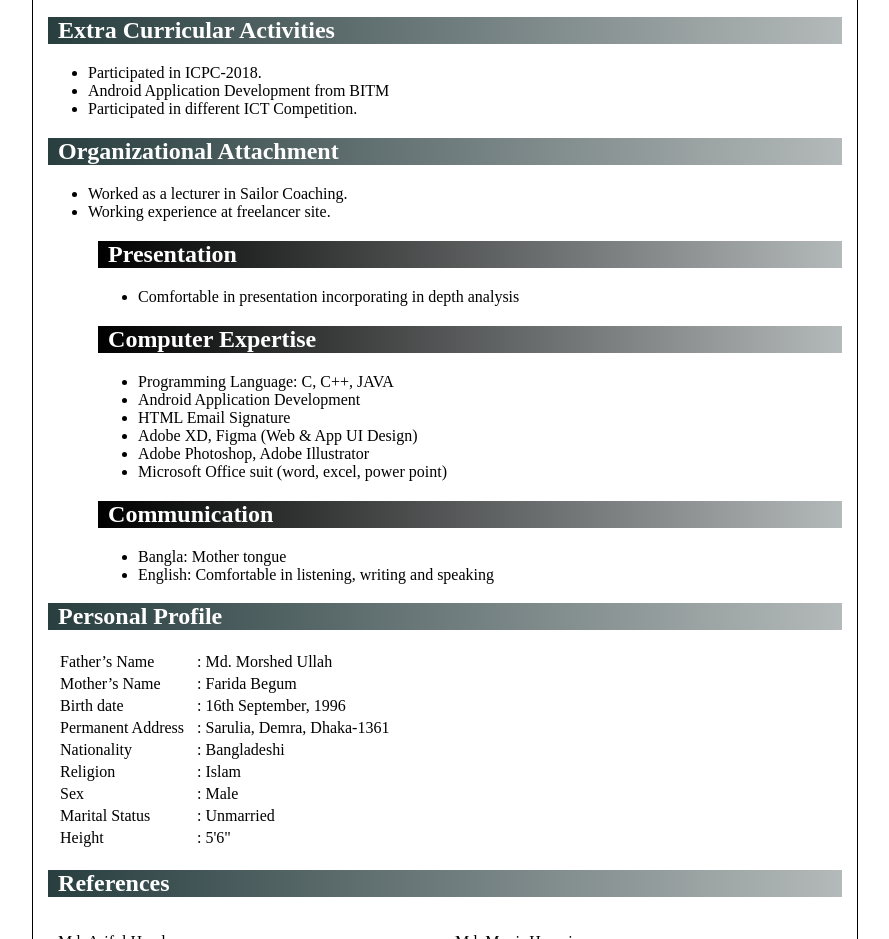
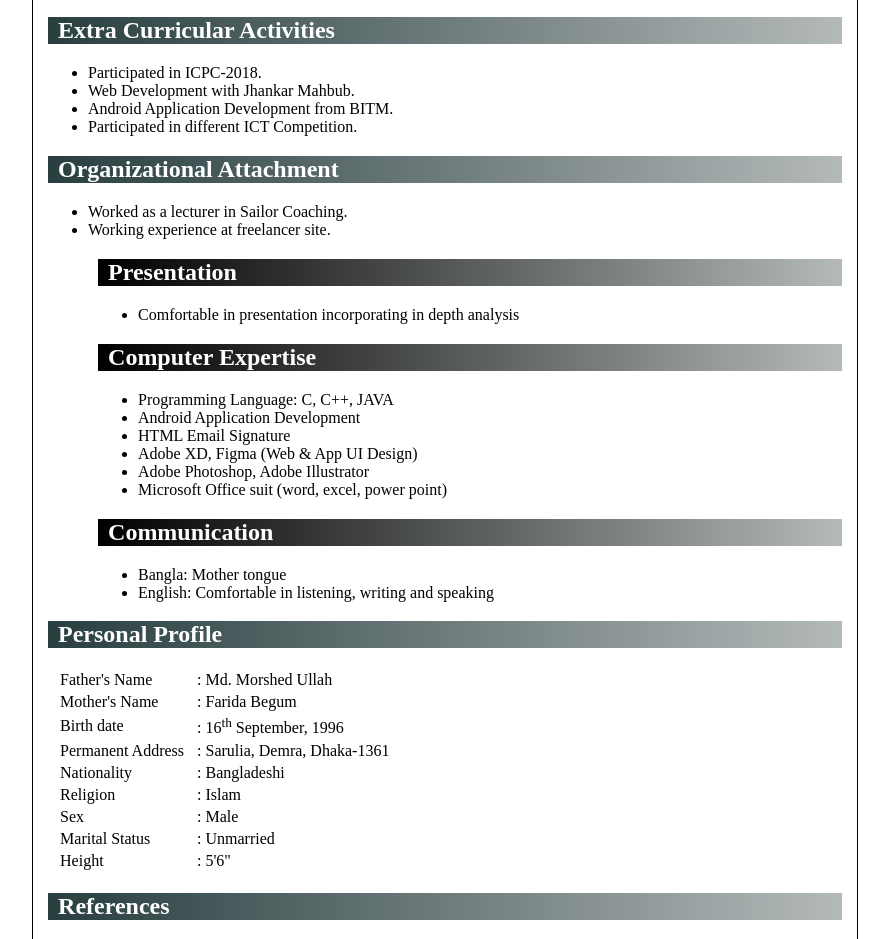
Before and after one commit to MoniruzzamanBappy/resume, a plain HTML site: page index.html in a window 1280 px wide. Shown: the part 622-1561 px from the top of the page, without its empty margins (195-1084 px from the left). Drawn offline with Linux system fonts and the light colour scheme.

Commit message:
sup tag add

```diff
--- a/index.html
+++ b/index.html
@@ -91,7 +91,10 @@
                 Participated in ICPC-2018.
             </li>
             <li>
-                Android Application Development from BITM
+                Web Development with Jhankar Mahbub.
+            </li>
+            <li>
+                Android Application Development from BITM.
             </li>
             <li>
                 Participated in different ICT Competition.
@@ -152,16 +155,16 @@
 
         <table class="pprofile">
             <tr>
-                <td>Father’s Name</td>
+                <td>Father's Name</td>
                 <td>: Md. Morshed Ullah</td>
             </tr>
             <tr>
-                <td>Mother’s Name</td>
+                <td>Mother's Name</td>
                 <td>: Farida Begum</td>
             </tr>
             <tr>
                 <td>Birth date</td>
-                <td>: 16th September, 1996</td>
+                <td>: 16<sup>th</sup> September, 1996</td>
             </tr>
             <tr>
                 <td>Permanent Address</td>
```
